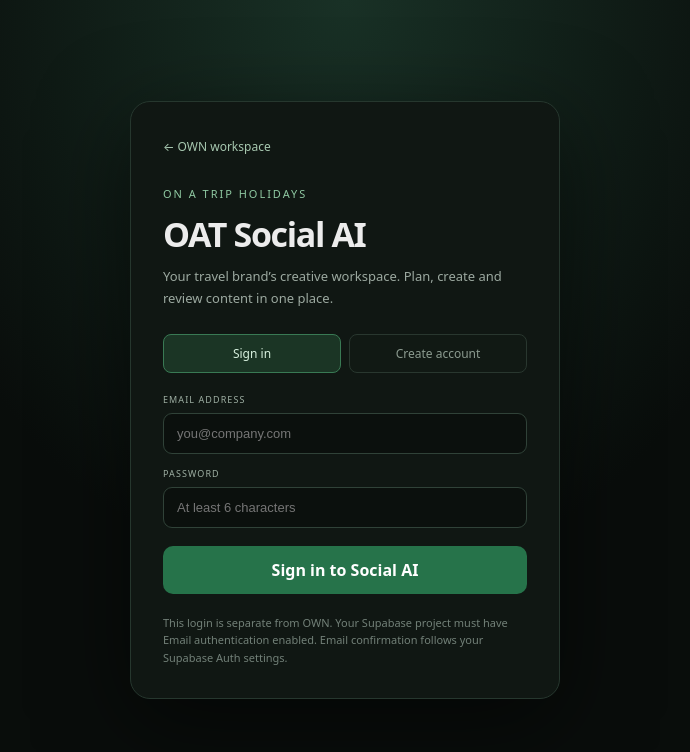
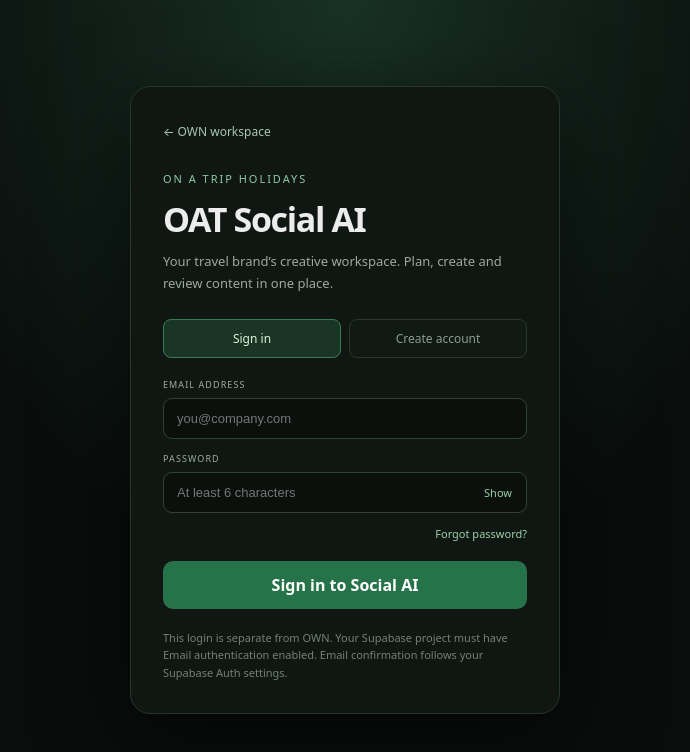
Before and after one commit to manyaraprivevacations-1029/oathome-llm, a Next.js app in the folder website/: page /social/login in a window 1280 px wide. Shown: the top 752 px of the page, without its empty margins (295-985 px from the left). Built offline with nearby package versions, Linux system fonts and the light colour scheme.

Commit message:
Add Social AI password reset and visibility toggle

```diff
--- a/website/app/social/login/page.tsx
+++ b/website/app/social/login/page.tsx
@@ -8,6 +8,7 @@ export default function SocialLoginPage() {
   const [mode, setMode] = useState<"signin" | "signup">("signin");
   const [email, setEmail] = useState("");
   const [password, setPassword] = useState("");
+  const [showPassword, setShowPassword] = useState(false);
   const [busy, setBusy] = useState(false);
   const [message, setMessage] = useState("");
   const [error, setError] = useState("");
@@ -33,6 +34,19 @@ export default function SocialLoginPage() {
     } finally { setBusy(false); }
   }
 
+  async function sendResetEmail() {
+    setBusy(true); setError(""); setMessage("");
+    try {
+      if (!email.trim()) throw new Error("Enter your email address first.");
+      const redirectTo = `${window.location.origin}/social/reset-password`;
+      const { error: authError } = await getSocialSupabase().auth.resetPasswordForEmail(email.trim(), { redirectTo });
+      if (authError) throw authError;
+      setMessage("If an account exists for this email, a password reset link has been sent. Check your inbox and spam folder.");
+    } catch (e) {
+      setError(e instanceof Error ? e.message : "Unable to send the reset email. Please try again.");
+    } finally { setBusy(false); }
+  }
+
   return (
     <main style={{minHeight:"100vh",display:"grid",placeItems:"center",padding:24,background:"radial-gradient(ellipse at 50% 0%,#193126 0%,#090d0b 52%)"}}>
       <section style={{width:"100%",maxWidth:430,border:"1px solid #26372e",borderRadius:20,padding:32,background:"#101713",boxShadow:"0 24px 90px #0008"}}>
@@ -41,12 +55,18 @@ export default function SocialLoginPage() {
         <h1 style={{fontSize:34,letterSpacing:"-.04em",margin:"10px 0 8px"}}>OAT Social AI</h1>
         <p style={{color:"#9ca9a0",fontSize:13,lineHeight:1.7,margin:"0 0 25px"}}>Your travel brand’s creative workspace. Plan, create and review content in one place.</p>
         <div style={{display:"flex",gap:8,marginBottom:20}}>
-          <button type="button" onClick={()=>setMode("signin")} style={tabStyle(mode==="signin")}>Sign in</button>
-          <button type="button" onClick={()=>setMode("signup")} style={tabStyle(mode==="signup")}>Create account</button>
+          <button type="button" onClick={()=>{setMode("signin");setError("");setMessage("");}} style={tabStyle(mode==="signin")}>Sign in</button>
+          <button type="button" onClick={()=>{setMode("signup");setError("");setMessage("");}} style={tabStyle(mode==="signup")}>Create account</button>
         </div>
         <form onSubmit={submit} style={{display:"grid",gap:13}}>
           <label style={labelStyle}>EMAIL ADDRESS<input required type="email" autoComplete="email" value={email} onChange={e=>setEmail(e.target.value)} style={inputStyle} placeholder="you@company.com"/></label>
-          <label style={labelStyle}>PASSWORD<input required minLength={6} type="password" autoComplete={mode==="signin"?"current-password":"new-password"} value={password} onChange={e=>setPassword(e.target.value)} style={inputStyle} placeholder="At least 6 characters"/></label>
+          <label style={labelStyle}>PASSWORD
+            <div style={{position:"relative"}}>
+              <input required minLength={6} type={showPassword?"text":"password"} autoComplete={mode==="signin"?"current-password":"new-password"} value={password} onChange={e=>setPassword(e.target.value)} style={{...inputStyle,paddingRight:76}} placeholder="At least 6 characters"/>
+              <button type="button" onClick={()=>setShowPassword(v=>!v)} aria-label={showPassword?"Hide password":"Show password"} style={visibilityButton}>{showPassword?"Hide":"Show"}</button>
+            </div>
+          </label>
+          {mode==="signin" && <div style={{textAlign:"right",marginTop:-5}}><button type="button" disabled={busy} onClick={sendResetEmail} style={textButton}>Forgot password?</button></div>}
           {error && <p role="alert" style={{color:"#ff9b9b",fontSize:12,margin:0}}>{error}</p>}
           {message && <p role="status" style={{color:"#9bd9ae",fontSize:12,lineHeight:1.6,margin:0}}>{message}</p>}
           <button disabled={busy} type="submit" style={{marginTop:5,padding:13,border:0,borderRadius:10,background:"#26734a",color:"white",fontWeight:700}}>{busy?"Please wait…":mode==="signin"?"Sign in to Social AI":"Create Social AI account"}</button>
@@ -58,5 +78,7 @@ export default function SocialLoginPage() {
 }
 
 const labelStyle: CSSProperties = {display:"grid",gap:7,fontSize:9,letterSpacing:".12em",color:"#9eafa3"};
-const inputStyle: React.CSSProperties = {width:"100%",padding:"12px 13px",border:"1px solid #304238",borderRadius:9,background:"#0b100d",color:"#f2f5f2",fontSize:13,outline:"none"};
-function tabStyle(active:boolean): React.CSSProperties { return {flex:1,padding:10,borderRadius:8,border:"1px solid "+(active?"#397a54":"#29372f"),background:active?"#1b3525":"#111914",color:active?"#d8f1df":"#8c9b90",fontSize:12}; }
+const inputStyle: CSSProperties = {width:"100%",boxSizing:"border-box",padding:"12px 13px",border:"1px solid #304238",borderRadius:9,background:"#0b100d",color:"#f2f5f2",fontSize:13,outline:"none"};
+const visibilityButton: CSSProperties = {position:"absolute",right:9,top:"50%",transform:"translateY(-50%)",border:0,background:"transparent",color:"#9bd0aa",fontSize:11,cursor:"pointer"};
+const textButton: CSSProperties = {border:0,background:"transparent",color:"#9bd0aa",fontSize:11,cursor:"pointer",padding:0};
+function tabStyle(active:boolean): CSSProperties { return {flex:1,padding:10,borderRadius:8,border:"1px solid "+(active?"#397a54":"#29372f"),background:active?"#1b3525":"#111914",color:active?"#d8f1df":"#8c9b90",fontSize:12}; }
```
